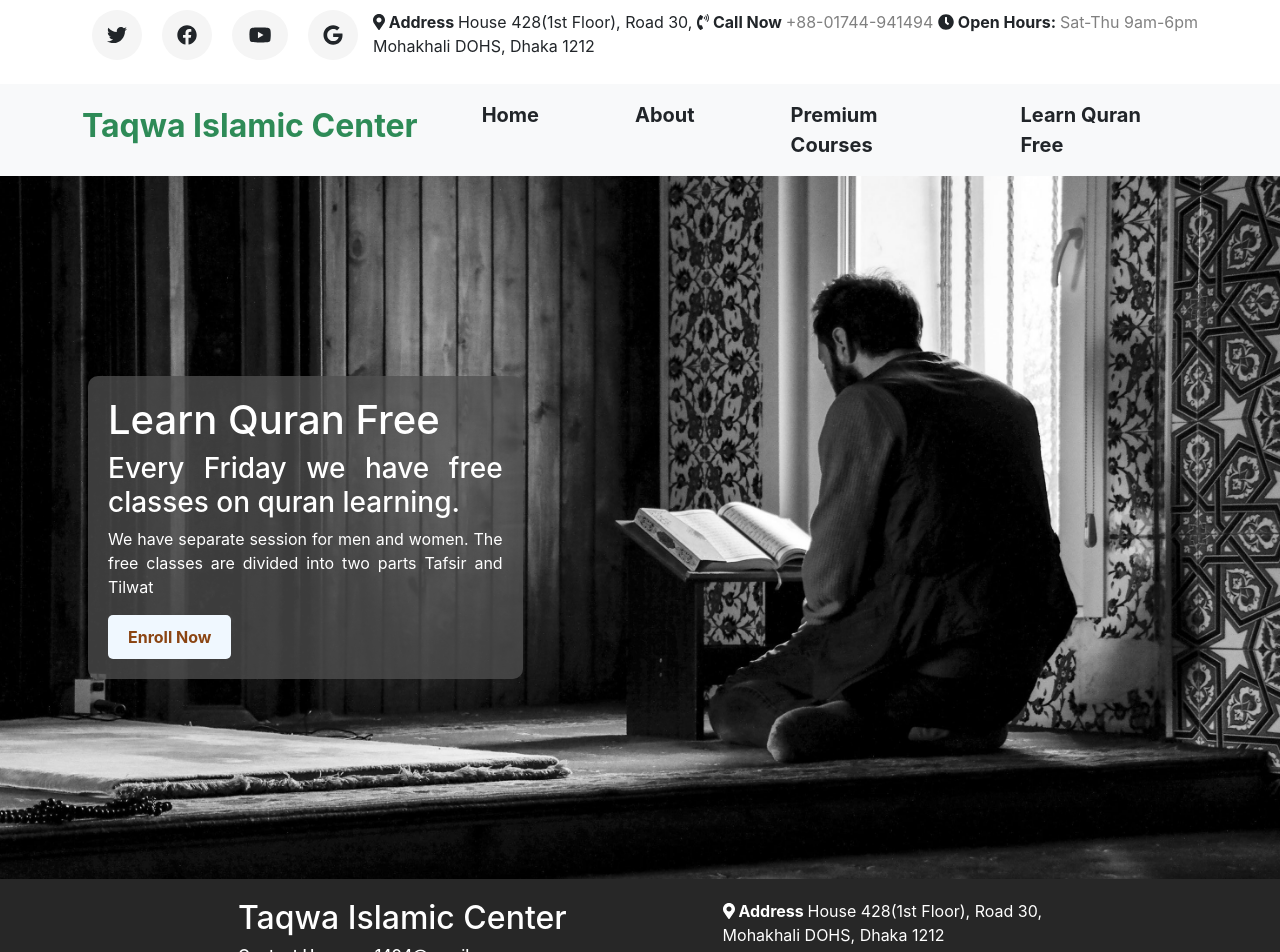
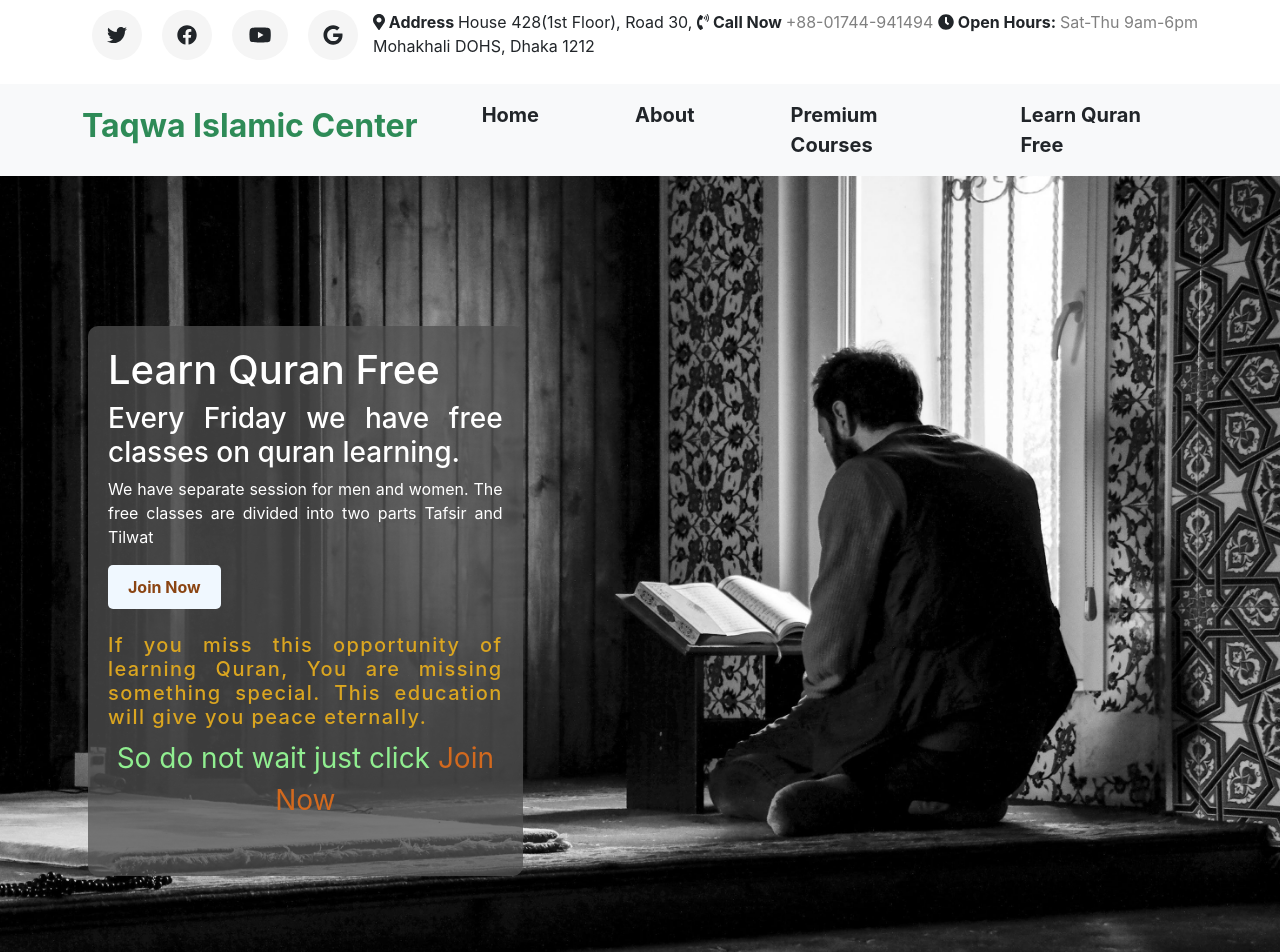
Before and after one commit to razon1494/Taqwa, a React (Create React App) app: page /quran in a window 1280 px wide. Shown: the top 952 px of the page. Built offline with nearby package versions, Linux system fonts and the light colour scheme.

Commit message:
Conditional Rendering added on bonus page

```diff
--- a/src/components/About/About.js
+++ b/src/components/About/About.js
@@ -22,7 +22,7 @@ To make this vision a reality, Bayyinah offers a variety of full-time, part-time
                 <p className='about-p'>Taqwa Foundation is a non-profit organization created with a passion to give back to the Muslim community by launching Quranic & Arabic based learning initiatives to educate both those in the United States and abroad.</p>
             </div>
             <div className="instructors">
-                <h2>We Have World's Famous Instructor. Here Are They </h2>
+                <h2>We Have World's Famous Instructor.</h2>
                 <div className="instructor row g-4 justify-content-center">
                     {
                         // Showing Instructors
--- a/src/components/Quran/Quran.css
+++ b/src/components/Quran/Quran.css
@@ -4,7 +4,7 @@
     background-repeat: no-repeat;
     background-size: cover;
     color: black;
-    min-height: 700px;
+    min-height: 850px;
 }
 .text-container{
     background-color:rgba(80, 80, 80, 0.75);
@@ -12,18 +12,19 @@
     justify-content: center;
     color:white;
     text-align: justify;
-    margin: 200px 100px;
+    margin: 150px 100px;
     transition-duration: 1s;
     padding: 20px;
     border-radius: 10px;
-
+    min-height: 200px;
 }
 .text-container:hover{
     color:whitesmoke;
     background-color:rgba(47, 79, 79, 0.726);
 }
 
-.enroll-btn{
+.choice-btn{
+    text-decoration: none;
     background-color:aliceblue;
     border: none;
     border-radius:5px ;
@@ -31,7 +32,29 @@
     padding: 10px 20px;
     font-weight: bold;
 }
-.enroll-btn:hover{
+.choice-btn:hover{
     color: maroon;
     background-color: mintcream;
 }
+.miss-text{
+color: goldenrod;
+letter-spacing: 0.09rem;
+}
+.miss-p{
+    color: lightgreen;
+}
+#group-link{
+    line-height: 50px;
+    color: lightgreen;
+}
+.code-kalima{
+    color: greenyellow;
+}
+.remove-click{
+    color:chocolate;
+    text-decoration: none;
+}
+.remove-click:hover{
+    color:rgba(199, 21, 134, 0.562);
+    color: goldenrod;
+}
--- a/src/components/Quran/Quran.js
+++ b/src/components/Quran/Quran.js
@@ -1,6 +1,15 @@
 import React from 'react';
+import {useState} from 'react';
+import {Link} from 'react-router-dom';
 import './Quran.css'
 const Quran=() => {
+    const [learner, setLearner]=useState(false);
+    const handleJoinNow=()=>{
+        setLearner(true);
+    }
+    const handleRemove=() => {
+        setLearner(false);
+    }
     //Marketing Free Quran Course
     return (
         <div className='text-center quran-container row'>
@@ -9,8 +18,19 @@ const Quran=() => {
             <h3>Every Friday we have free classes on quran learning.
             </h3>
                 <p>We have separate session for men and women. The free classes are divided into two parts Tafsir and Tilwat</p>
-                <button className='enroll-btn'>Enroll Now</button>
-                </div>
+                <button onClick={handleJoinNow} className='choice-btn'>Join Now</button>
+                {
+                    learner?<div>
+                        <h4 className='mt-3'>Please Join this group <br />
+                            <span id='group-link'>fb.com/groups/taqwaislamic/ </span> <br />With Code: <span className='code-kalima'> La-Ilaha-Illahllah</span></h4>
+                        <h5 className='text-center'>If you do not want to join <Link to='/quran' onClick={handleRemove} className='remove-click'> Click Here</Link> </h5>
+                    </div>:<div>
+                            <h5 className='mt-4 miss-text'>If you miss this opportunity of learning Quran, You are missing something special. This education will give you peace eternally.</h5>
+                            <p className='text-center fs-3 miss-p'>So do not wait just click <Link to='/quran' onClick={handleJoinNow} className='remove-click'> Join Now</Link></p>
+                    </div>
+                }
+            </div>
+
         </div>
     );
 };
--- a/src/components/SingleCourse/SingleCourse.css
+++ b/src/components/SingleCourse/SingleCourse.css
@@ -4,7 +4,10 @@
     padding: 10px;
     border-radius: 5px;
 }
-
+.course:hover{
+    box-shadow: rgba(85, 107, 47, 0.8) 0px 2px 4px, rgba(85, 107, 47, 0.6) 0px 7px 13px -3px, rgba(85, 107, 47, 0.5) 0px -3px 0px inset;
+    background-color: rgba(85, 107, 47, 0.1);
+}
 .code{
     text-decoration: underline overline;
     color: grey;
```
Also changed, not shown: 1 other file (tests, documents, lock files or other folders).
